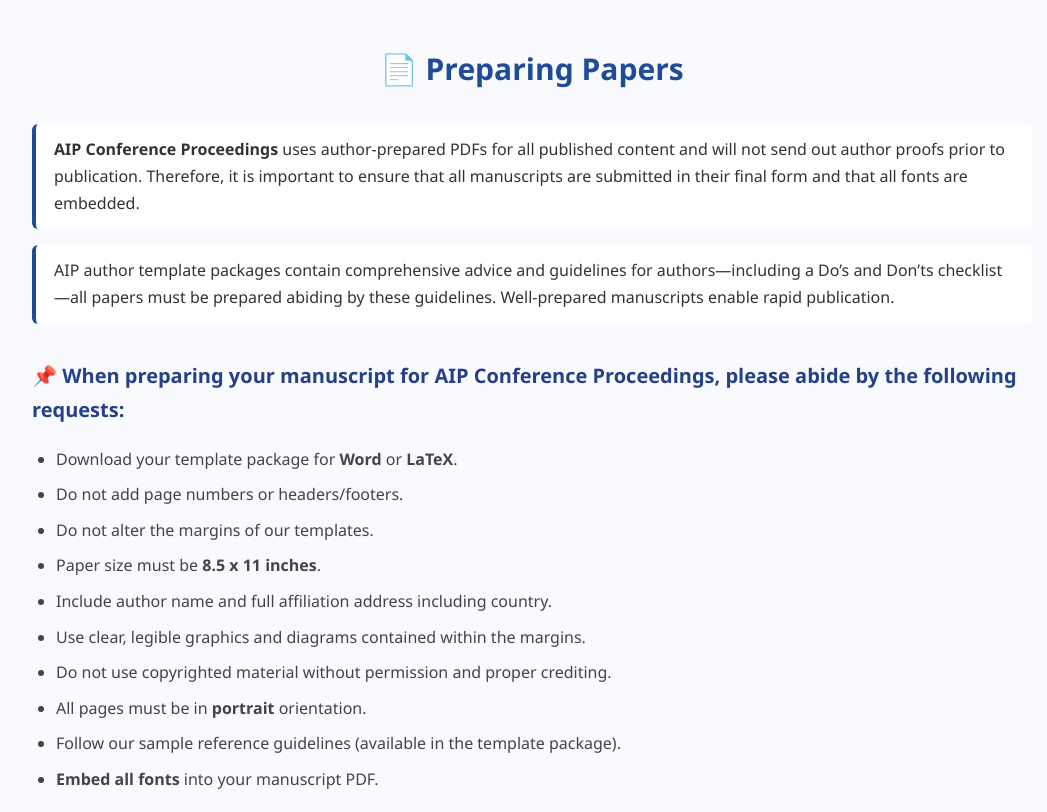
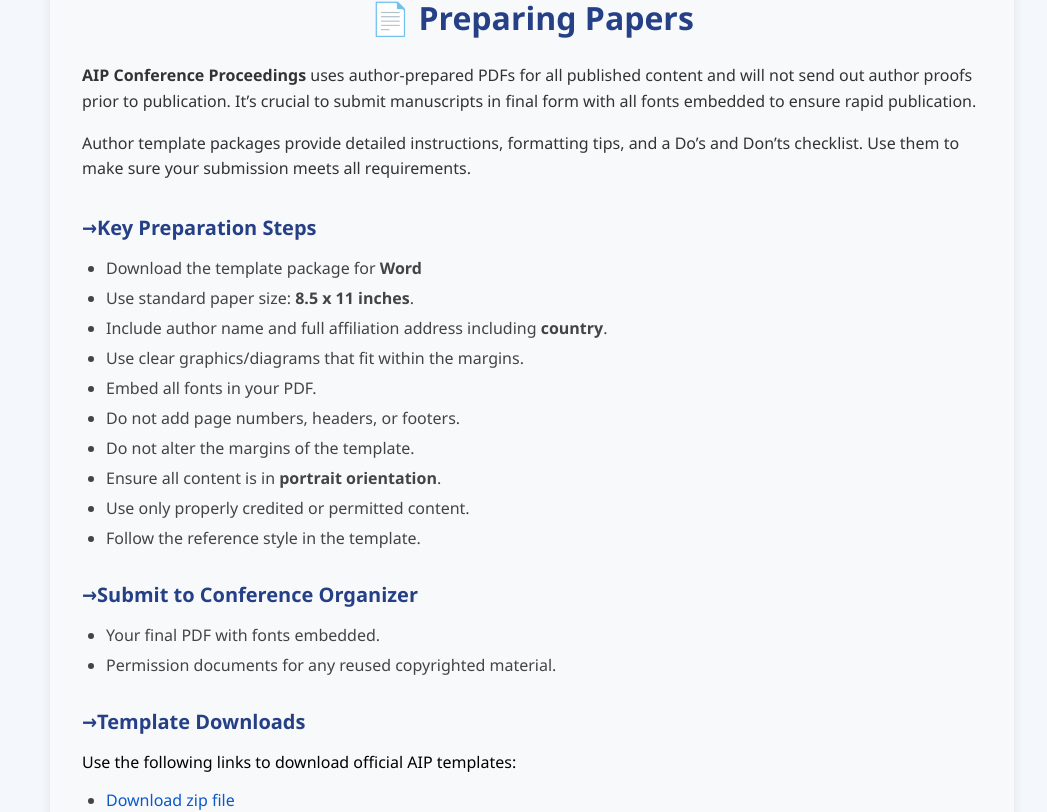
Before and after one commit to PriyanshuRoushan/confwebsite25, a React (Create React App) app in the folder frontend/: page / in a window 1280 px wide. Shown: the part 5588-6400 px from the top of the page, without its empty margins (108-1155 px from the left). Built offline with nearby package versions, Linux system fonts and the light colour scheme; a web font is replaced by a local one.

Commit message:
updated-preparing

```diff
--- a/frontend/src/components/preparing/preparing.css
+++ b/frontend/src/components/preparing/preparing.css
@@ -1,71 +1,59 @@
+/* preparing.css */
+
 .preparing-section {
-  padding: 80px 60px;
-  background-color: #f9fafe;
-  font-family: "Segoe UI", sans-serif;
-  color: #1c1c1c;
-  line-height: 1.7;
-  max-width: 1000px;
-  margin: 0 auto;
-  box-shadow: 0 4px 15px rgba(0, 0, 0, 0.05);
+  background-color: #f8f9fa;
+  padding: 2rem;
+  max-width: 900px;
+  margin: auto;
   border-radius: 12px;
+  box-shadow: 0 4px 12px rgba(0, 0, 0, 0.08);
+  font-family: 'Segoe UI', Tahoma, Geneva, Verdana, sans-serif;
 }
 
 .prep-heading {
+  font-size: 2rem;
   text-align: center;
-  color: #1f4b99;
-  font-size: 30px;
-  font-weight: 700;
-  margin-bottom: 30px;
+  color: #264087;
+  margin-bottom: 1.5rem;
 }
 
-.prep-intro,
+.prep-intro, .prep-note {
+  font-size: 1rem;
+  line-height: 1.6;
+  margin-bottom: 1rem;
+  color: #333;
+}
+
 .prep-note {
-  font-size: 16px;
-  color: #333;
-  margin-bottom: 16px;
-  background-color: #ffffff;
-  padding: 12px 18px;
-  border-left: 4px solid #1f4b99;
+  background-color: #eaf1fc;
+  border-left: 4px solid #264087;
+  padding: 1rem;
   border-radius: 6px;
 }
 
 .prep-subheading {
-  font-size: 20px;
-  margin-top: 35px;
+  font-size: 1.25rem;
   color: #264087;
-  font-weight: 600;
-  display: flex;
-  align-items: center;
-  gap: 10px;
+  margin-top: 2rem;
+  margin-bottom: 0.75rem;
 }
 
 .prep-list {
   list-style-type: disc;
-  padding-left: 24px;
-  margin-top: 15px;
+  padding-left: 1.5rem;
+  margin-bottom: 1.5rem;
+}
+
+.prep-list li {
+  margin-bottom: 0.5rem;
   color: #444;
 }
 
-.prep-list li {
-  margin-bottom: 10px;
-  font-size: 16px;
-  line-height: 1.6;
+a {
+  color: #0a58ca;
+  text-decoration: none;
 }
 
-@media (max-width: 768px) {
-  .preparing-section {
-    padding: 50px 25px;
-  }
-
-  .prep-heading {
-    font-size: 26px;
-  }
-
-  .prep-subheading {
-    font-size: 18px;
-  }
-
-  .prep-list li {
-    font-size: 15px;
-  }
+a:hover {
+  text-decoration: underline;
 }
--- a/frontend/src/components/preparing/preparing.js
+++ b/frontend/src/components/preparing/preparing.js
@@ -2,36 +2,45 @@
 import "./preparing.css";
 
 const Preparing = () => {
-  return(
+  return (
     <section className="preparing-section">
       <h2 className="prep-heading">📄 Preparing Papers</h2>
 
       <p className="prep-intro">
-        <strong>AIP Conference Proceedings</strong> uses author-prepared PDFs for all published content and will not send out author proofs prior to publication. Therefore, it is important to ensure that all manuscripts are submitted in their final form and that all fonts are embedded.
+        <strong>AIP Conference Proceedings</strong> uses author-prepared PDFs for all published content and will not send out author proofs prior to publication. It’s crucial to submit manuscripts in final form with all fonts embedded to ensure rapid publication.
       </p>
 
-      <p className="prep-note">
-        AIP author template packages contain comprehensive advice and guidelines for authors—including a Do’s and Don’ts checklist—all papers must be prepared abiding by these guidelines. Well-prepared manuscripts enable rapid publication.
+      <p className="prep-intro">
+        Author template packages provide detailed instructions, formatting tips, and a Do’s and Don’ts checklist. Use them to make sure your submission meets all requirements.
       </p>
 
-      <h3 className="prep-subheading">📌 When preparing your manuscript for AIP Conference Proceedings, please abide by the following requests:</h3>
+      <h3 className="prep-subheading">&rarr;Key Preparation Steps</h3>
       <ul className="prep-list">
-        <li>Download your template package for <strong>Word</strong> or <strong>LaTeX</strong>.</li>
-        <li>Do not add page numbers or headers/footers.</li>
-        <li>Do not alter the margins of our templates.</li>
-        <li>Paper size must be <strong>8.5 x 11 inches</strong>.</li>
-        <li>Include author name and full affiliation address including country.</li>
-        <li>Use clear, legible graphics and diagrams contained within the margins.</li>
-        <li>Do not use copyrighted material without permission and proper crediting.</li>
-        <li>All pages must be in <strong>portrait</strong> orientation.</li>
-        <li>Follow our sample reference guidelines (available in the template package).</li>
-        <li><strong>Embed all fonts</strong> into your manuscript PDF.</li>
+        <li>Download the template package for <strong>Word</strong></li>
+        <li>Use standard paper size: <strong>8.5 x 11 inches</strong>.</li>
+        <li>Include author name and full affiliation address including <strong>country</strong>.</li>
+        <li>Use clear graphics/diagrams that fit within the margins.</li>
+        <li>Embed all fonts in your PDF.</li>
+        <li>Do not add page numbers, headers, or footers.</li>
+        <li>Do not alter the margins of the template.</li>
+        <li>Ensure all content is in <strong>portrait orientation</strong>.</li>
+        <li>Use only properly credited or permitted content.</li>
+        <li>Follow the reference style in the template.</li>
       </ul>
 
-      <h3 className="prep-subheading">📤 What to send to your conference organizer</h3>
+      <h3 className="prep-subheading">&rarr;Submit to Conference Organizer</h3>
       <ul className="prep-list">
-        <li>A final PDF file of your paper with fonts embedded.</li>
-        <li>Copies of permissions to re-use copyrighted material.</li>
+        <li>Your final PDF with fonts embedded.</li>
+        <li>Permission documents for any reused copyrighted material.</li>
+      </ul>
+
+      <h3 className="prep-subheading">&rarr;Template Downloads</h3>
+      <p>Use the following links to download official AIP templates:</p>
+      <ul className="prep-list">
+        <li><a href="/files/RIT-CONFERENCE.zip" download="RIT_CONFERENCE_Template.zip">
+        Download zip file
+      </a>
+</li>
       </ul>
     </section>
   );
```
Also changed, not shown: 1 other file (tests, documents, lock files or other folders).
